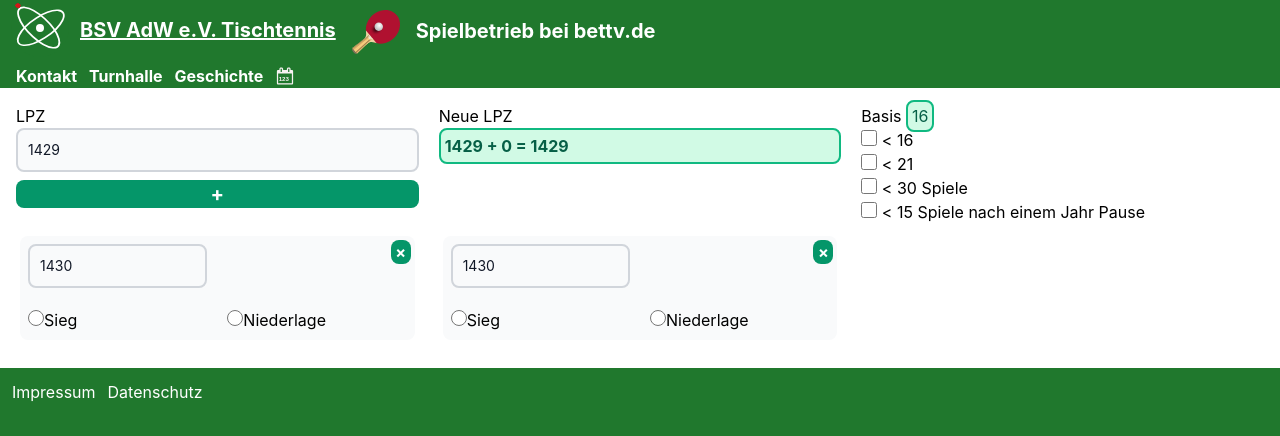
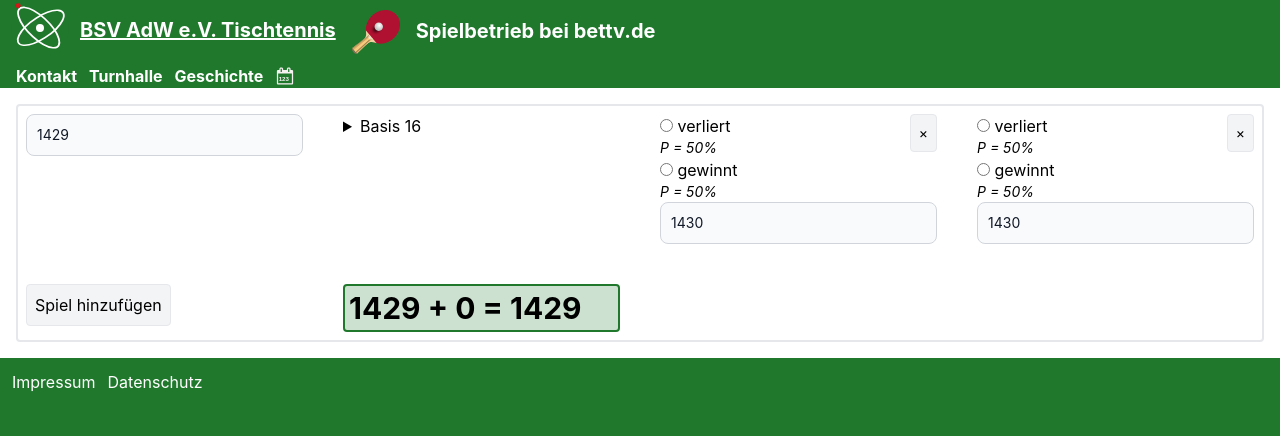
Before and after one commit to sbry/bsvadw.de, a Next.js app in the folder site/: page /lpz in a window 1280 px wide. Shown: the top 436 px of the page. Built offline with nearby package versions, Linux system fonts and the light colour scheme.

Commit message:
cleanup style and output of lpz

```diff
--- a/site/components/lpz.js
+++ b/site/components/lpz.js
@@ -18,7 +18,7 @@ const computeLpzEncounterDelta = (initial_lpz, base, lpz_encounter) => {
     return 0;
 }
 
-const computeAggregateDelta = (initial_lpz, base, lpz_encounters) => {
+const computeLpzAggregateDelta = (initial_lpz, base, lpz_encounters) => {
     return lpz_encounters.reduce((accumulator, lpz_encounter) => {
         return accumulator + computeLpzEncounterDelta(initial_lpz, base, lpz_encounter);
     }, 0);
@@ -49,10 +49,7 @@ class Lpz extends Component {
         encounters_lt_30: '< 30 Spiele',
         encounters_recent_lt_15: '< 15 Spiele nach einem Jahr Pause',
         initial_lpz: 'LPZ',
-        new: 'Neue LPZ',
-        lpz_encounters: "Begegnungen",
         base: "Basis",
-        probability: "Gewinnwahrscheinlichkeit",
     }
 
     constructor(props) {
@@ -80,7 +77,7 @@ class Lpz extends Component {
             }
             return prevState
         });
-        console.log(this.state)
+
     }
 
     setLpzEncounter = (lpz_encounter) => {
@@ -111,13 +108,20 @@ class Lpz extends Component {
     }
 
     render() {
-        let aggregate_delta = computeAggregateDelta(this.state.initial_lpz, this.getBase(), this.state.lpz_encounters);
+        let aggregate_delta = computeLpzAggregateDelta(this.state.initial_lpz, this.getBase(), this.state.lpz_encounters);
         return (
-            <div className={"lpz"}>
-                <div className={"grid grid-cols-3 md:grid-cols-3 gap-5"}>
-                    <fieldset>
-                        <label><span>{this.field_labels.initial_lpz}</span>
+            <div className={`
+                        grid grid-cols-2 sm:grid-cols-2 md:grid-cols-3 lg:grid-cols-4  gap-10
+                        max-w-24 w-full border-2 p-2 rounded
+                `
+            }>
+
+                <fieldset className={`
+                `}>
                     <input
+                        className={`
+                       bg-gray-50 border border-gray-300 text-gray-900 text-sm rounded-lg focus:ring-blue-500 focus:border-blue-500 block w-full p-2.5 dark:bg-gray-700 dark:border-gray-600 dark:placeholder-gray-400 dark:text-white dark:focus:ring-blue-500 dark:focus:border-blue-500
+                        `}
                         name="lpz" inputMode="decimal"
                         min="1" max="2500" step="1"
                         onChange={(event) => {
@@ -125,26 +129,13 @@ class Lpz extends Component {
                         }}
                         type="number"
                         value={this.state.initial_lpz}/>
-                        </label>
-                        <fieldset className={"pt-2"}>
-                            <button
-                                className={"text-xl w-full"}
-                                onClick={() => this.addLpzEncounter({})}
-                            >+
-                            </button>
                 </fieldset>
-                    </fieldset>
+
+
+                <details className={""}>
+                    <summary>{this.field_labels.base} <span
+                        className={"math"}>{this.getBase()}</span></summary>
                     <fieldset>
-                        <label>
-                            <div>{this.field_labels.new}</div>
-                            <div
-                                className={"math font-bold"}>
-                                {formatLpz(this.state.initial_lpz)} {formatDelta(aggregate_delta)} = {formatLpz(this.state.initial_lpz + aggregate_delta)}</div>
-                        </label>
-                    </fieldset>
-                    <fieldset className={""}>
-                        <label>{this.field_labels.base} <span
-                            className={"math"}>{this.getBase()}</span></label>
                         {Object.keys(this.base_modifiers).map((name, index) => <fieldset key={index}>
                             <label><input
                                 name={name}
@@ -155,10 +146,9 @@ class Lpz extends Component {
                                 type="checkbox"/> <span>{this.field_labels[name]}</span></label>
                         </fieldset>)}
                     </fieldset>
-                </div>
+                </details>
 
-                <div>
-                    <fieldset className={"grid grid-cols-1 md:grid-cols-3 lg:grid-cols-3 sm:grid-cols-2 gap-5"}>
+
                 {
                     this.state.lpz_encounters.map((value, index) => {
                             return <LpzEncounter
@@ -171,9 +161,25 @@ class Lpz extends Component {
                         }
                     )
                 }
+
+                <fieldset className={""}>
+                    <button
+                        className={"p-2 bg-gray-100 border rounded"}
+                        onClick={() => this.addLpzEncounter({})}
+                    >Spiel hinzufügen
+                    </button>
                 </fieldset>
+
+
+                <div
+                    className={"font-bold p-1 bg-green-200 border-2 border-green-900 rounded text-3xl"}>
+                    {formatLpz(this.state.initial_lpz)} {formatDelta(aggregate_delta)} = {formatLpz(this.state.initial_lpz + aggregate_delta)}
                 </div>
+
+
             </div>
+
+
         )
     }
 }
@@ -183,82 +189,100 @@ const LpzEncounter = ({index, onChange, onRemove, initial_lpz}) => {
     const [lpz, setLpz] = useState(Math.round(initial_lpz / 10) * 10);
     const [win, setWin] = useState("");
 
-    return <fieldset className={"p-1"}>
-        <fieldset className={"relative"}>
+    return <div className={`
+                                relative
+        `}>
+
         <button
-                className={"absolute right-1 top-3 w-5"}
+            className={`
+p-2 bg-gray-100 border rounded
+            text-sm absolute right-0 top-0
+
+
+
+            `}
             onClick={() => onRemove(index)}
         >×
         </button>
+
+
+        <fieldset className={`
+
+        `
+        }>
+            <label>
+                <input
+                    name={`win[${index}]`}
+                    checked={win === "no"}
+                    onChange={(e) => {
+                        setWin(e.target.value)
+                        onChange({
+                            index,
+                            lpz,
+                            win: e.target.value
+                        })
+                    }}
+                    value="no"
+                    type="radio"/>
+                <span> verliert  </span>
+                <div
+                    className={"text-sm italic"}>P
+                    = {formatProbability(computeLpzEncounterProbability(lpz, initial_lpz))}</div>
+            </label>
         </fieldset>
-        <fieldset
-            className={`${win ? 'active' : 'inactive'} ${win == "yes" ? 'win' : ''} ${win == "no" ? 'loss' : ''} grid grid-cols-2 md:grid-cols-2 sm:grid-cols-2 lg:grid-cols-2 xl:grid-cols-2 gap-5 my-2 rounded-lg p-2`}>
         <fieldset>
-                <label><span></span>
+
+            <label>
+                <input
+                    name={`win[${index}]`}
+                    checked={win === "yes"}
+                    onChange={(e) => {
+                        setWin(e.target.value)
+                        onChange({
+                            index,
+                            lpz,
+                            win: e.target.value
+                        })
+                    }}
+                    value="yes"
+                    type="radio"/>
+                <span className={""}> gewinnt  </span>
+                <div
+                    className={"text-sm italic"}>P
+                    = {formatProbability(computeLpzEncounterProbability(initial_lpz, lpz))}</div>
+            </label>
+
+        </fieldset>
+
+
+        <fieldset className={`
+        `}>
+            <label>
                 <input
                     onChange={(e) => {
                         setLpz(e.target.value)
                         onChange({
                             index,
                             win,
-                                lpz: e.target.value
+                            lpz
                         })
                     }}
                     inputMode="decimal"
                     min="1"
                     max="2500" step="1"
                     type="number" value={lpz}
+                    className={`
+                                           bg-gray-50 border border-gray-300 text-gray-900 text-sm rounded-lg focus:ring-blue-500 focus:border-blue-500 block w-full p-2.5 dark:bg-gray-700 dark:border-gray-600 dark:placeholder-gray-400 dark:text-white dark:focus:ring-blue-500 dark:focus:border-blue-500
+
+                    `}
                 />
-                </label>
-            </fieldset>
-            <fieldset>
-                <label
-                    className={"math "}>P<sub>A</sub> = {formatProbability(computeLpzEncounterProbability(initial_lpz, lpz))}
-                </label>
-
-            </fieldset>
-
-            <fieldset>
-                <label>
-                    <input
-                        name={`win[${index}]`}
-                        checked={win === "yes"}
-                        onChange={(e) => {
-                            setWin("yes")
-                            onChange({
-                                index,
-                                lpz,
-                                win: "yes"
-                            })
-                        }}
-                        value="yes"
-                        type="radio"/>
-                    Sieg
             </label>
         </fieldset>
 
 
-            <fieldset>
-                <label>
-                    <input
-                        name={`win[${index}]`}
-                        checked={win === "no"}
-                        onChange={(e) => {
-                            setWin("no")
-                            onChange({
-                                index,
-                                lpz,
-                                win: "no"
-                            })
-                        }}
-                        value="no"
-                        type="radio"/>
-                    Niederlage
-                </label>
-            </fieldset>
+    </div>
 
-        </fieldset>
-    </fieldset>
+
 }
 
 export default Lpz;
--- a/site/styles/app.scss
+++ b/site/styles/app.scss
@@ -1,11 +1,15 @@
 @tailwind base;
 @tailwind components;
 @tailwind utilities;
+/**
+ * the colors we define
+ */
 $color: #20782d;
 $highlight: saturate($color, 20%);
 $active: lighten(saturate($color, 20%), 5%);
-// $highlight: $color;
-// $active: $color;
+$post-it-color-light: #fef18a;
+$post-it-color-dark: #fde420;
+
 
 html,
 body {
@@ -41,7 +45,7 @@ body {
 
 
 header, footer, body {
-	background-color: $color;
+	@apply bg-green-900;
 }
 
 a {
@@ -97,11 +101,8 @@ footer {
 
 
 /*
-POST
+POST-IT
  */
-$post-it-color-light: #fef18a;
-$post-it-color-dark: #fde420;
-
 
 address {
 	@apply m-2 lg:m-5 inline-block px-5 pb-5 pt-0.5 text-gray-800;
@@ -165,6 +166,10 @@ dl {
 	}
 }
 
+/*
+Calendar
+ */
+
 .fc-daygrid-dot-event {
 	align-items: baseline;
 }
@@ -183,40 +188,12 @@ dl {
 	padding: 20px;
 	border-radius: 4px;
 	&.one-third {
-		background-color: #ddd;
+		@apply bg-gray-100;
 	}
 	&.two-thirds {
-		background-color: #aaa;
+		@apply bg-gray-200;
 	}
 	&.full {
-		background-color: #666;
+		@apply bg-gray-300;
 	}
 }
-
-.lpz {
-	button{
-		@apply font-bold bg-green-600 hover:bg-green-800 text-white rounded-lg;
-	}
-	input[type="checkbox"],
-	input[type="radio"] {
-		@apply w-4 h-4 text-green-600 bg-gray-100 border-gray-300 rounded focus:ring-green-500 dark:focus:ring-green-600 dark:ring-offset-gray-800 focus:ring-2 dark:bg-gray-700 dark:border-gray-600;
-	}
-	input[type="number"] {
-		@apply bg-gray-50 border-2 border-gray-300 text-gray-900 text-sm rounded-lg focus:ring-green-500 focus:border-green-500 block w-full p-2.5 dark:bg-gray-700 dark:border-gray-600 dark:placeholder-gray-400 dark:text-white dark:focus:ring-green-500 dark:focus:border-green-500;
-	}
-	.inactive {
-		@apply bg-gray-50;
-		.math {
-			display: none;
-		}
-	}
-	.win {
-		@apply bg-green-50 border-2 border-green-500;
-	}
-	.loss {
-		@apply bg-red-50 border-2 border-red-500;
-	}
-	.math {
-		@apply bg-green-100 text-green-800 p-1 border-2 border-green-500 rounded-lg;
-	}
-}
--- a/site/tailwind.config.js
+++ b/site/tailwind.config.js
@@ -2,14 +2,32 @@ module.exports = {
     // purge: [],
     // purge: ['./pages/**/*.{js,ts,jsx,tsx}', './components/**/*.{js,ts,jsx,tsx}'],
     purge: ["./components/**/*.js", "./pages/**/*.js"],
+
+
+
     darkMode: "media", // or 'media' or 'class'
     theme: {
         extend: {
+            colors: {
+                green: {
+                    900: "#20782Dff",
+                    800: "#398744ff",
+                    700: "#52965Cff",
+                    600: "#6AA573ff",
+                    500: "#83B48Aff",
+                    400: "#9CC3A2ff",
+                    300: "#B5D2B9ff",
+                    200: "#CDE1D0ff",
+                    100: "#E6F0E8ff",
+                    50: "#FFFFFFff"
+                },
+            },
             screens: {
                 'dark': {'raw': '(prefers-color-scheme: dark)'},
                 // => @media (prefers-color-scheme: dark) { ... }
             }
         },
+
     },
     variants: {
         extend: {},
```
Lines whose indentation alone changed are shown as unchanged.
